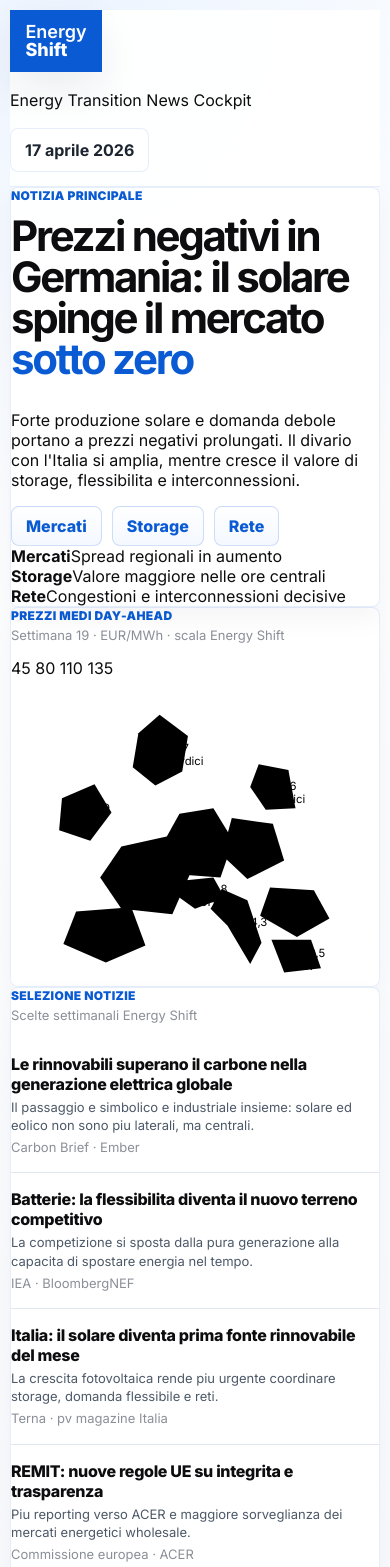
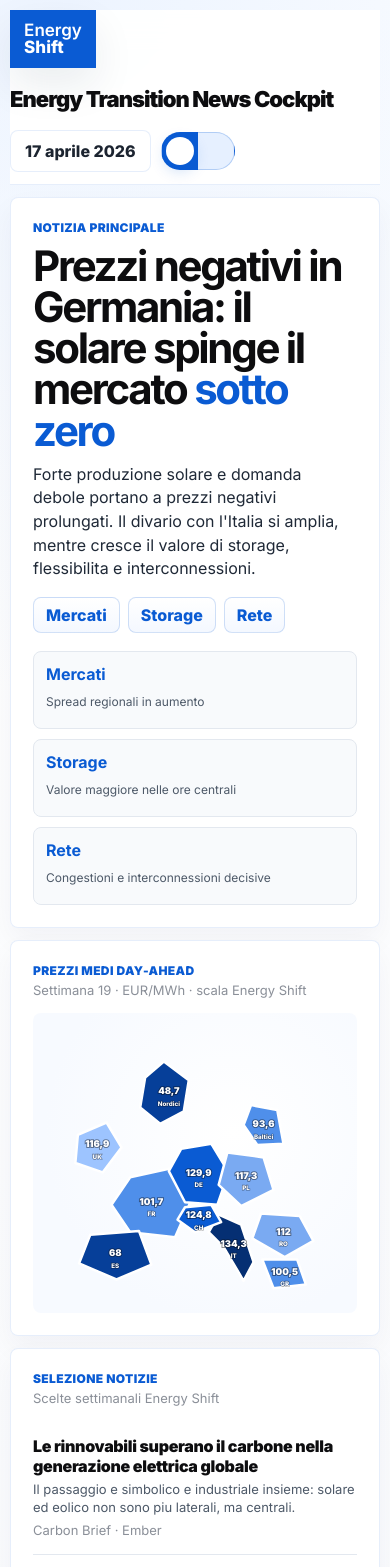
Before and after one commit to gio-moliva/energyshift, a website: page index.html in a window 390 px wide. Shown: the top 1567 px of the page. Drawn offline with Linux system fonts and the light colour scheme.

Commit message:
Style compact dashboard showcase

```diff
--- a/styles.css
+++ b/styles.css
@@ -1,15 +1,17 @@
 :root {
   --ink: #0d0d0f;
   --blue: #0a5bd3;
+  --blue-900: #063f99;
+  --blue-700: #0a5bd3;
+  --blue-500: #4f8fea;
+  --blue-300: #9dc4ff;
+  --blue-100: #e6f0ff;
   --white: #ffffff;
   --gray-50: #f8fafc;
   --gray-100: #f2f4f7;
   --gray-200: #e3e8ef;
   --gray-500: #8a8f98;
   --gray-700: #4d5968;
-  --accent: #e6f0ff;
-  --green: #108a43;
-  --red: #d3173c;
   --shadow: 0 18px 42px rgba(13, 33, 63, 0.08);
   --line: 1px solid rgba(10, 91, 211, 0.1);
 }
@@ -21,80 +23,65 @@ body {
   background: radial-gradient(circle at 18% 0%, rgba(230, 240, 255, 0.72), transparent 26%), linear-gradient(180deg, #ffffff 0%, #f6f8fc 100%);
   font-family: "Inter", "Segoe UI", sans-serif;
 }
-.cockpit-shell { width: min(1920px, 100%); margin: 0 auto; padding: 16px; }
+.cockpit-shell { width: min(1600px, 100%); margin: 0 auto; padding: 16px; }
 .topbar {
   position: sticky; top: 0; z-index: 20; display: grid; grid-template-columns: auto minmax(260px, 1fr) auto; gap: 18px; align-items: center;
-  padding: 0 0 14px; background: rgba(255, 255, 255, 0.92); backdrop-filter: blur(16px); border-bottom: var(--line);
+  padding: 0 0 12px; background: rgba(255, 255, 255, 0.94); backdrop-filter: blur(16px); border-bottom: var(--line);
 }
-.brand { display: grid; place-content: center; width: 92px; height: 62px; color: #fff; background: var(--blue); text-decoration: none; line-height: 0.98; font-size: 18px; font-weight: 600; box-shadow: var(--shadow); }
+.brand { display: grid; place-content: center; width: 86px; height: 58px; color: #fff; background: var(--blue); text-decoration: none; line-height: 0.98; font-size: 17px; font-weight: 600; box-shadow: var(--shadow); }
 .brand strong { font-weight: 800; }
-.view-switch, .tool-button { border: var(--line); background: #fff; color: var(--ink); border-radius: 8px; min-height: 44px; padding: 0 14px; font-weight: 650; }
-.view-switch { border: 0; display: inline-flex; align-items: center; gap: 8px; font-size: 22px; }
-.toolbar, .tag-row { display: flex; gap: 10px; align-items: center; }
-.tool-button { display: inline-flex; align-items: center; gap: 9px; color: #1c2430; }
-.hero-grid { display: grid; grid-template-columns: minmax(0, 1.75fr) minmax(300px, 0.65fr) minmax(320px, 0.56fr); gap: 12px; margin-top: 12px; }
-.card, .lead-card, .quick-card, .source-card { border: var(--line); border-radius: 8px; background: rgba(255, 255, 255, 0.92); box-shadow: 0 12px 28px rgba(13, 33, 63, 0.045); }
-.lead-card { position: relative; min-height: 370px; display: grid; grid-template-columns: minmax(0, 1fr) 360px; overflow: hidden; }
-.lead-copy { padding: 42px 28px 24px; }
+.product-title { font-size: clamp(22px, 2vw, 34px); font-weight: 850; letter-spacing: -0.045em; }
+.toolbar { display: flex; gap: 10px; align-items: center; }
+.tool-button { min-height: 42px; display: inline-flex; align-items: center; border: var(--line); background: #fff; color: #1c2430; border-radius: 8px; padding: 0 14px; font-weight: 750; }
+.view-toggle { width: 74px; height: 38px; border-radius: 999px; border: 1px solid rgba(10, 91, 211, 0.24); background: linear-gradient(90deg, var(--blue) 0%, var(--blue) 50%, var(--blue-100) 50%, var(--blue-100) 100%); padding: 4px; }
+.view-toggle span { display: block; width: 28px; height: 28px; border-radius: 50%; background: #fff; box-shadow: 0 5px 16px rgba(10, 91, 211, 0.24); }
+.dashboard-grid { display: grid; grid-template-columns: minmax(0, 0.98fr) minmax(0, 1.22fr); grid-template-rows: minmax(300px, 0.95fr) minmax(330px, 1fr); gap: 12px; margin-top: 12px; min-height: calc(100vh - 98px); }
+.card { border: var(--line); border-radius: 8px; background: rgba(255, 255, 255, 0.94); box-shadow: 0 12px 28px rgba(13, 33, 63, 0.045); padding: 22px; overflow: hidden; }
+.lead-card { display: flex; flex-direction: column; min-height: 0; }
 .eyebrow, .section-head p { margin: 0; color: var(--blue); font-size: 12px; font-weight: 850; letter-spacing: 0.03em; text-transform: uppercase; }
-h1 { margin: 12px 0 14px; max-width: 13ch; font-size: clamp(46px, 4.5vw, 74px); line-height: 0.98; letter-spacing: -0.055em; }
+h1 { margin: 10px 0 12px; max-width: 13.5ch; font-size: clamp(42px, 4.2vw, 68px); line-height: 0.98; letter-spacing: -0.055em; }
 h1 span { color: var(--blue); }
-.lead-copy > p:not(.eyebrow) { max-width: 760px; margin: 0 0 22px; color: #1f2937; font-size: 17px; line-height: 1.55; }
-.tag { display: inline-flex; align-items: center; gap: 8px; height: 40px; padding: 0 14px; border: 1px solid rgba(10, 91, 211, 0.18); border-radius: 8px; background: linear-gradient(180deg, #fff 0%, #f4f8ff 100%); color: var(--blue); font-weight: 750; }
-.map-visual { display: grid; place-items: center; padding: 20px; background: linear-gradient(90deg, transparent 0%, #f8fbff 100%); }
-.map-visual svg { width: 100%; max-width: 430px; }
-.map-line, .coast { fill: none; stroke: var(--blue); stroke-width: 4; stroke-linecap: round; }
-.map-line.faint, .coast { stroke: #c7dcfb; stroke-width: 2; }
-.map-dot { fill: var(--blue); stroke: #fff; stroke-width: 5; }
-.map-dot.hollow { fill: #fff; stroke: var(--blue); stroke-width: 4; }
-.quick-card, .source-card { padding: 22px; }
+.lead-text { max-width: 720px; margin: 0 0 16px; color: #1f2937; font-size: 16px; line-height: 1.48; }
+.tag-row { display: flex; gap: 8px; flex-wrap: wrap; }
+.tag { display: inline-flex; align-items: center; height: 36px; padding: 0 12px; border: 1px solid rgba(10, 91, 211, 0.18); border-radius: 8px; background: linear-gradient(180deg, #fff 0%, #f4f8ff 100%); color: var(--blue); font-weight: 750; }
+.impact-strip { display: grid; grid-template-columns: repeat(3, minmax(0, 1fr)); gap: 10px; margin-top: auto; padding-top: 18px; }
+.impact-pill { min-height: 78px; padding: 12px; border-radius: 8px; background: var(--gray-50); border: 1px solid var(--gray-200); }
+.impact-pill strong { display: block; margin-bottom: 6px; color: var(--blue); }
+.impact-pill span { color: var(--gray-700); font-size: 12px; line-height: 1.35; }
 .section-head { margin-bottom: 14px; }
-.section-head.inline, .section-head.with-count { display: flex; align-items: center; justify-content: space-between; gap: 16px; }
+.section-head.inline { display: flex; align-items: center; justify-content: space-between; gap: 16px; }
 .section-head span { display: inline-block; margin-top: 4px; color: var(--gray-500); font-size: 13px; }
-.with-count > span { margin: 0; min-width: 26px; height: 26px; display: grid; place-content: center; border-radius: 50%; background: var(--accent); color: var(--blue); font-weight: 800; }
-.implication, .source-item, .signal-item { display: grid; grid-template-columns: 48px minmax(0, 1fr); gap: 14px; align-items: center; padding: 14px 0; border-bottom: 1px solid var(--gray-200); }
-.source-item { grid-template-columns: 42px minmax(0, 1fr) auto; }
-.source-link { color: inherit; text-decoration: none; }
-.source-link:hover .item-title { color: var(--blue); }
-.source-item:last-child, .implication:last-child, .signal-item:last-child { border-bottom: 0; }
-.icon-tile { width: 42px; height: 42px; display: grid; place-content: center; border-radius: 8px; background: var(--accent); color: var(--blue); font-weight: 850; }
-.item-title { margin: 0; font-weight: 800; letter-spacing: -0.02em; }
+.map-card { display: flex; flex-direction: column; }
+.map-layout { flex: 1; display: grid; grid-template-columns: 46px minmax(0, 1fr); gap: 16px; min-height: 0; }
+.legend-scale { display: grid; grid-template-rows: auto 1fr auto 1fr auto 1fr auto; align-items: center; justify-items: center; color: var(--gray-700); font-size: 12px; }
+.legend-scale i { width: 18px; height: 100%; min-height: 46px; display: block; background: linear-gradient(180deg, var(--blue-900), var(--blue-700), var(--blue-300), var(--blue-100)); border-radius: 4px; }
+.europe-map { width: 100%; height: 100%; min-height: 300px; background: radial-gradient(circle at 62% 40%, #fff 0%, #f7faff 70%); border-radius: 8px; }
+.map-zone path { stroke: #fff; stroke-width: 4; stroke-linejoin: round; }
+.map-zone text { fill: #fff; font-size: 15px; font-weight: 850; text-anchor: middle; paint-order: stroke; stroke: rgba(13, 13, 15, 0.45); stroke-width: 3px; }
+.map-zone .zone-label { font-size: 10px; font-weight: 800; stroke-width: 2px; }
+.zone-low path { fill: var(--blue-900); }
+.zone-midlow path { fill: var(--blue-500); }
+.zone-mid path { fill: var(--blue-300); }
+.zone-midhigh path { fill: #7aaaf2; }
+.zone-high path { fill: var(--blue-700); }
+.zone-highest path { fill: #052f73; }
+.flash-item { display: grid; grid-template-columns: auto minmax(0, 1fr) auto; gap: 13px; align-items: start; padding: 14px 0; border-bottom: 1px solid var(--gray-200); }
+.flash-item:last-child, .editorial-item:last-child { border-bottom: 0; }
+.flash-topic { min-width: 78px; padding: 7px 9px; border-radius: 8px; background: var(--gray-100); color: var(--blue); font-size: 12px; font-weight: 850; text-align: center; text-transform: uppercase; }
+.relevance { min-width: 38px; height: 28px; display: grid; place-content: center; border-radius: 999px; background: var(--blue-100); color: var(--blue); font-size: 12px; font-weight: 850; }
+.editorial-item { padding: 15px 0; border-bottom: 1px solid var(--gray-200); }
+.item-title { margin: 0; font-weight: 850; letter-spacing: -0.02em; }
 .item-copy, .meta { margin: 4px 0 0; color: var(--gray-700); font-size: 13px; line-height: 1.4; }
 .meta { color: var(--gray-500); }
-.price-band { margin-top: 12px; padding: 18px; }
-.price-grid { display: grid; grid-template-columns: repeat(6, minmax(0, 1fr)); gap: 12px; }
-.price-card { padding: 16px; border: 1px solid var(--gray-200); border-radius: 8px; background: #fff; }
-.country { display: flex; align-items: center; gap: 9px; color: #1f2937; font-weight: 800; }
-.flag { font-size: 23px; }
-.price { margin: 16px 0 8px; font-size: 34px; font-weight: 800; letter-spacing: -0.05em; }
-.price.negative { color: var(--blue); }
-.spark { width: 100%; height: 38px; }
-.delta { display: flex; gap: 8px; align-items: center; margin-top: 8px; color: var(--gray-500); font-size: 13px; }
-.delta.up { color: var(--red); }
-.delta.down { color: var(--blue); }
-.content-grid { display: grid; grid-template-columns: minmax(0, 1fr) minmax(0, 1fr); gap: 12px; margin-top: 12px; }
-.content-grid > .card { padding: 18px; }
-.flash-card, .editorial-card { min-height: 330px; }
-.flash-item { display: grid; grid-template-columns: auto minmax(0, 1fr) auto; gap: 13px; align-items: start; padding: 15px 0; border-bottom: 1px solid var(--gray-200); }
-.flash-item:last-child, .editorial-item:last-child { border-bottom: 0; }
-.flash-topic { min-width: 78px; padding: 7px 9px; border-radius: 8px; background: var(--gray-100); color: var(--blue); font-size: 12px; font-weight: 850; text-align: center; text-transform: uppercase; }
-.relevance { min-width: 38px; height: 28px; display: grid; place-content: center; border-radius: 999px; background: var(--accent); color: var(--blue); font-size: 12px; font-weight: 850; }
-.editorial-item { padding: 16px 0; border-bottom: 1px solid var(--gray-200); }
-.editorial-top { margin-bottom: 8px; }
-.market-card { grid-column: 1 / -1; }
-@media (max-width: 1320px) {
-  .topbar { grid-template-columns: auto 1fr; }
-  .toolbar { grid-column: span 2; }
-  .hero-grid, .content-grid { grid-template-columns: 1fr 1fr; }
-  .source-card { grid-column: span 2; }
-  .price-grid { grid-template-columns: repeat(3, minmax(0, 1fr)); }
+@media (max-width: 1100px) {
+  .dashboard-grid { grid-template-columns: 1fr; grid-template-rows: auto; }
+  .impact-strip { grid-template-columns: 1fr; }
 }
-@media (max-width: 840px) {
+@media (max-width: 760px) {
   .cockpit-shell { padding: 10px; }
-  .topbar, .hero-grid, .content-grid, .lead-card { grid-template-columns: 1fr; }
-  .toolbar, .source-card, .market-card { grid-column: auto; }
+  .topbar { grid-template-columns: 1fr; }
   .toolbar { flex-wrap: wrap; }
-  .lead-copy { padding: 28px 18px 16px; }
   h1 { font-size: 42px; }
-  .price-grid { grid-template-columns: 1fr; }
+  .map-layout { grid-template-columns: 1fr; }
+  .legend-scale { display: none; }
 }
```
